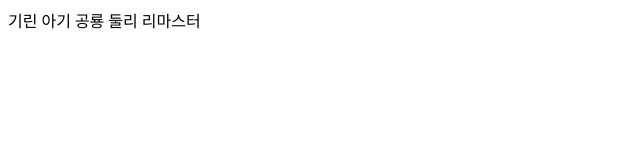
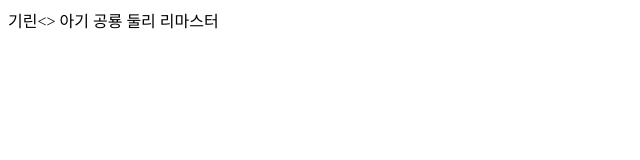
Before and after one commit to hyeonjungkimm/harry98600.github.io, a plain HTML site: page index.html in a window 1280 px wide. Shown: the full height of the page, 0-640 px from the left. Drawn offline with Linux system fonts and the light colour scheme.

Commit message:
Update index.html

```diff
--- a/index.html
+++ b/index.html
@@ -1,2 +1,2 @@
-<dev>기린</dev>
+<dev>기린<></dev>
 <dev>아기 공룡 둘리 리마스터</dev>
```
